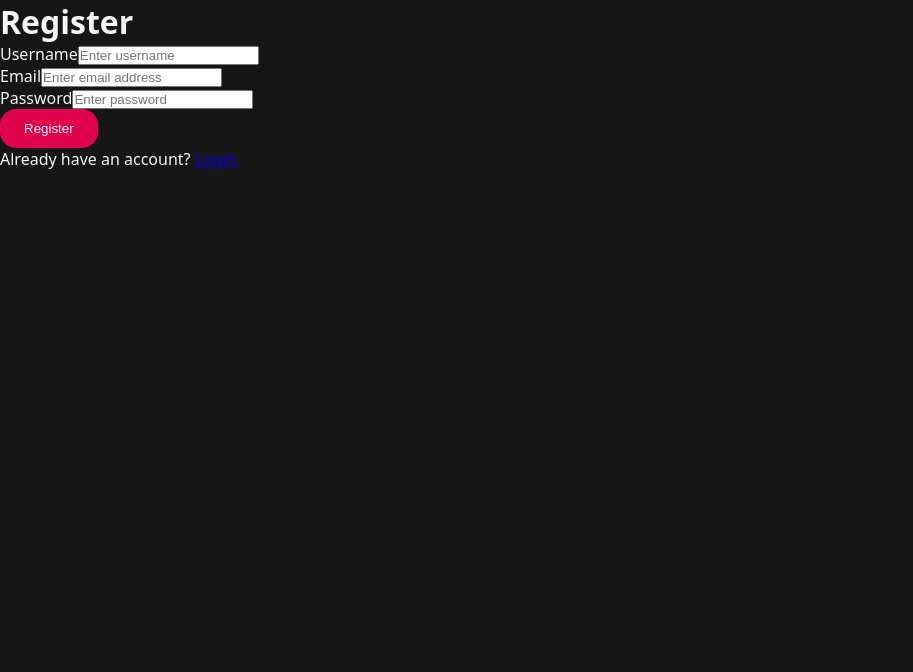
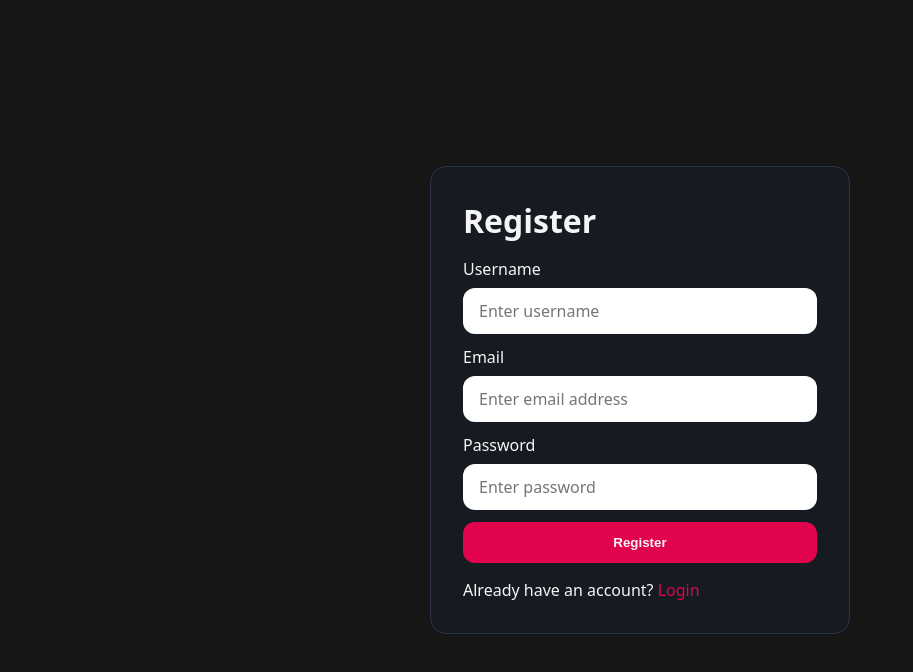
Before and after one commit to AbhishekGola1/careerprep-ai, a React (Vite) app in the folder Frontend/: page /register in a window 1280 px wide. Shown: the top 672 px of the page, without its empty margins (0-913 px from the left). Built offline with nearby package versions, Linux system fonts and the light colour scheme; no server answers.

Commit message:
feat: import auth form styles and update main tag for consistent styling

```diff
--- a/Frontend/src/features/auth/pages/Register.jsx
+++ b/Frontend/src/features/auth/pages/Register.jsx
@@ -1,6 +1,7 @@
 import { useState } from 'react'
 import { useNavigate, Link } from 'react-router'
 import { useAuth } from '../hooks/useAuth'
+import '../auth.form.scss'
 
 const Register = () => {
 
@@ -21,7 +22,7 @@ const Register = () => {
     }
 
   return (
-    <main>
+    <main className='auth-page'>
         <div className="form-container">
             <h1>Register</h1>
 
```
